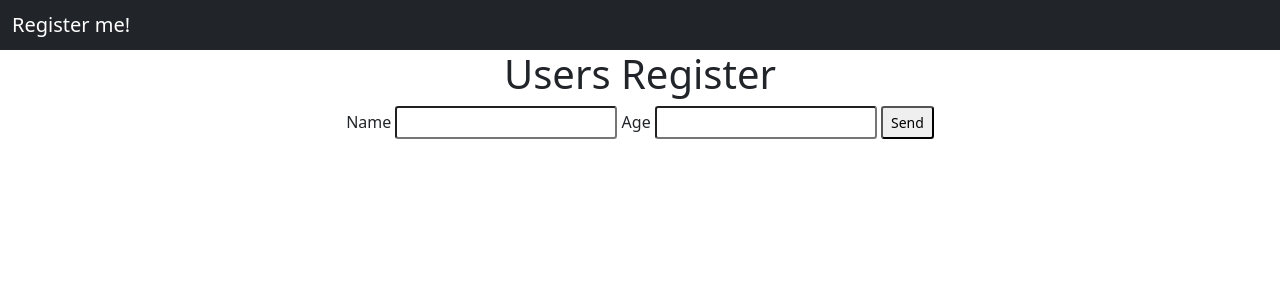
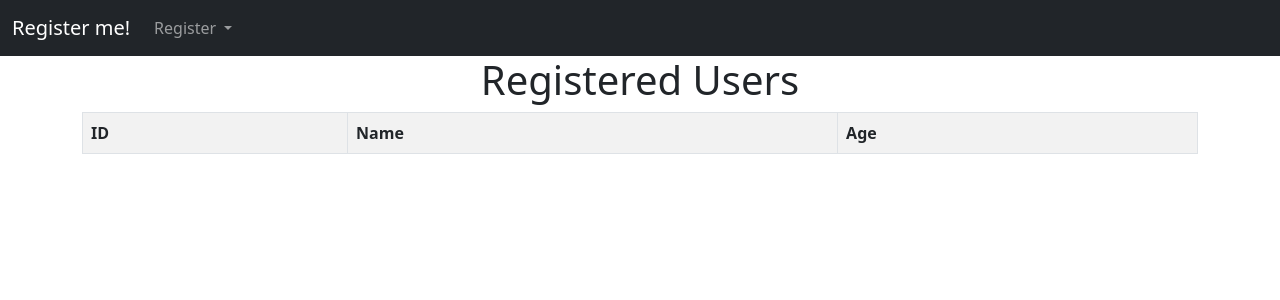
Before and after one commit to DevAnseSenior/user-register, a Django app: template reg_user_project/app_reg_users/templates/users/home.html in a window 1280 px wide. Shown: the top 300 px of the page. Run offline with Django 4.2, Linux system fonts and the light colour scheme; the template is opened without the code that fills it, so the values that code supplies are empty.

Commit message:
Refact project structure

```diff
--- a/reg_user_project/app_reg_users/templates/users/base.html
+++ b/reg_user_project/app_reg_users/templates/users/base.html
@@ -9,9 +9,24 @@
     <title>Register me!</title>
   </head>
   <body>
-    <nav class="navbar navbar-dark bg-dark">
+    <nav class="navbar navbar-expand-lg navbar-dark bg-dark">
       <div class="container-fluid">
-        <span class="navbar-brand mb-0 h1">Register me!</span>
+        <a class="navbar-brand" href="{% url 'home' %}">Register me!</a>
+        <button class="navbar-toggler" type="button" data-bs-toggle="collapse" data-bs-target="#navbarSupportedContent" aria-controls="navbarSupportedContent" aria-expanded="false" aria-label="Toggle navigation">
+          <span class="navbar-toggler-icon"></span>
+        </button>
+        <div class="collapse navbar-collapse">
+          <ul class="navbar-nav me-auto mb-2 mb-lg-0">
+            <li class="nav-item dropdown">
+              <a class="nav-link dropdown-toggle" href="#" role="button" data-bs-toggle="dropdown" aria-expanded="false">
+                Register
+              </a>
+              <ul class="dropdown-menu">
+                <li><a class="dropdown-item" href="{% url 'create_user' %}">User</a></li>
+              </ul>
+            </li>
+          </ul>
+        </div>
       </div>
     </nav>
     {% block content %}
--- a/reg_user_project/app_reg_users/templates/users/home.html
+++ b/reg_user_project/app_reg_users/templates/users/home.html
@@ -1,12 +1,20 @@
 {% extends './base.html' %}
 {% block content %}
-<form action="{% url 'list_users' %}" method="post">
-  {% csrf_token %}
-  <div class="container text-center">
-    <h1>Users Register</h1>
-    Name <input class="form-control-sm" type="text" name="name">
-    Age <input class="form-control-sm" type="text" name="age">
-    <button class="form-control-sm">Send</button>
-  </div>
-</form>
+<div class="container">
+    <h1 class="text-center">Registered Users</h1>
+    <table class="table table-bordered table-striped">
+        <tr>
+            <th>ID</th>
+            <th>Name</th>
+            <th>Age</th>
+        </tr>
+        {% for user in users %}
+        <tr>
+            <td>{{ user.id }}</td>
+            <td>{{ user.name }}</td>
+            <td>{{ user.age }}</td>
+        </tr>
+        {% endfor %}
+    </table>
+</div>
 {% endblock %}
--- a/reg_user_project/reg_user_project/urls.py
+++ b/reg_user_project/reg_user_project/urls.py
@@ -5,5 +5,5 @@ from app_reg_users import views
 urlpatterns = [
     path('admin/', admin.site.urls),
     path('', views.home, name='home'),
-    path('users/', views.users, name='list_users'),
+    path('users/', views.create_user, name='create_user'),
 ]
```
Also changed, not shown: reg_user_project/app_reg_users/templates/users/create_user.html (added, +12 -0 lines), reg_user_project/app_reg_users/templates/users/users.html (deleted, +0 -19 lines), reg_user_project/app_reg_users/views.py (+16 -9 lines), reg_user_project/db.sqlite3.
